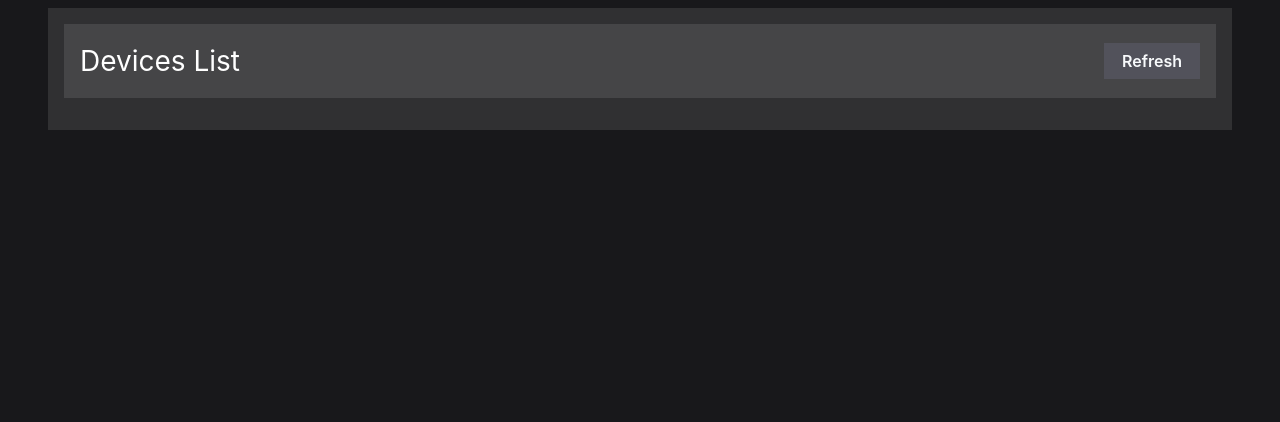
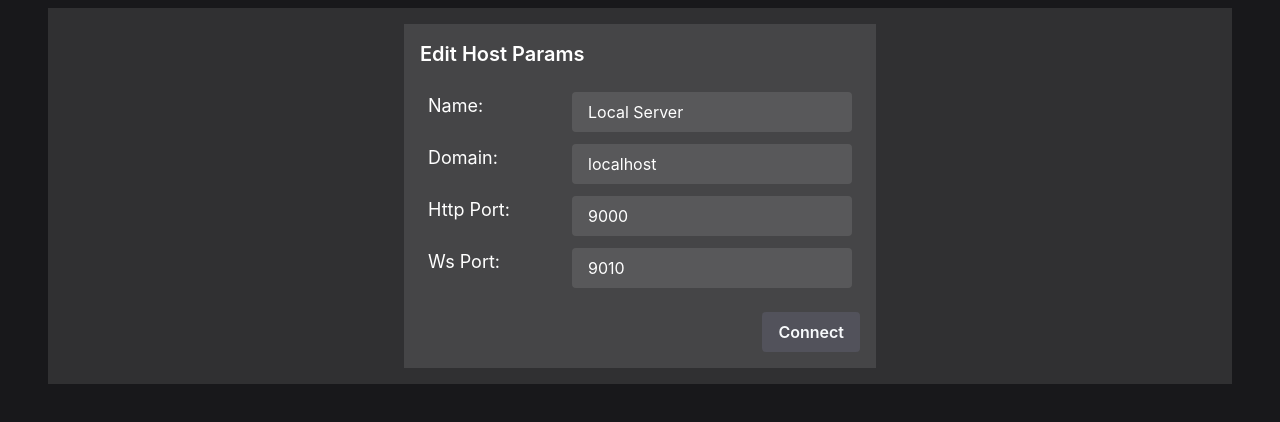
Before and after one commit to GabrielGMartinsBr/remote-gcode-sender, a React (Vite) app in the folder clients/react/: page / in a window 1280 px wide. Shown: the top 422 px of the page. Built offline with nearby package versions, Linux system fonts and the light colour scheme; no server answers.

Commit message:
add host ctrl

```diff
--- a/clients/react/src/components/device-mng/device-term.tsx
+++ b/clients/react/src/components/device-mng/device-term.tsx
@@ -34,11 +34,11 @@ export function DeviceTerm({ logs }: any) {
     useEffect(() => scroll(), [logs])
 
     /*
-        Lifecycles Fns
+        Life Cycles Fns
     */
 
     function onInit() {
-        loadCmdHitory();
+        loadCmdHistory();
     }
 
 
@@ -46,7 +46,7 @@ export function DeviceTerm({ logs }: any) {
         Send Commands
     */
 
-    function loadCmdHitory() {
+    function loadCmdHistory() {
         try {
             const str = localStorage.getItem('RemoteGcodeSender-cmdHistory');
             if (str) {
@@ -98,7 +98,7 @@ export function DeviceTerm({ logs }: any) {
             return;
         }
 
-        if (e && e.keyCode === 13) {
+        if (e && e.key === 'Enter') {
             sendCmd();
         }
     }
@@ -145,7 +145,7 @@ export function DeviceTerm({ logs }: any) {
             </h2>
 
             <div className={
-                'min-h-[256px] max-h-[320px] overflow-auto ' +
+                'h-[320px] overflow-auto ' +
                 'bg-zinc-50 text-zinc-800 p-4'
             }>
                 <pre>{logs}</pre>
--- /dev/null
+++ b/clients/react/src/components/host-ctrl/HostCtrl.tsx
@@ -0,0 +1,149 @@
+import { useAppContext } from '@/AppContext'
+import { ServerHost } from '@/types/server-host';
+import { useEffect, useState } from 'react';
+
+export default function HostCtrl() {
+    const { host, setHost, wsClient } = useAppContext();
+
+    const [name, setName] = useState('');
+    const [domain, setDomain] = useState('');
+    const [httpPort, setHttpPort] = useState('');
+    const [wsPort, setWsPort] = useState('');
+
+    useEffect(() => {
+        loadHost();
+    }, [host]);
+
+    function loadHost() {
+        if (host) {
+            setName(host.name);
+            setDomain(host.domain);
+            setHttpPort(host.httpPort.toString());
+            setWsPort(host.wsPort.toString());
+        }
+    }
+
+    function prepareModel() {
+        return {
+            name,
+            domain,
+            httpPort: parseInt(httpPort),
+            wsPort: parseInt(wsPort),
+        };
+    }
+
+    function validate(params: ServerHost) {
+        return params && params.name &&
+            params.domain && params.httpPort && params.wsPort;
+    }
+
+    function save(params: ServerHost) {
+        setHost(params)
+    }
+
+    function connect() {
+        const params = prepareModel();
+        const isValid = validate(params);
+        if (!wsClient || !isValid) {
+            return;
+        }
+        save(params);
+        const hostUrl = `ws://${params.domain}:${params.wsPort}`
+        wsClient.connect(hostUrl);
+    }
+
+    return (
+        <>
+            <div className="bg-white/10 p-4 mb-4 flex flex-col">
+                <div className="bg-white/10 p-4 w-min mx-auto">
+                    <h2 className="text-xl font-semibold mb-6">
+                        Edit Host Params
+                    </h2>
+
+                    <div className="px-2">
+                        <label className='flex mb-3'>
+                            <span className="block text-lg w-36">
+                                Name:
+                            </span>
+                            <input
+                                type="text"
+                                className={
+                                    'px-4 py-2 bg-white/10 rounded ' +
+                                    'focus:outline-0 focus:ring-2 focus:ring-yellow-400'
+                                }
+                                value={name}
+                                onChange={e => setName(e.target.value)}
+                            />
+                        </label>
+
+                        <label className='flex mb-3'>
+                            <span className="block text-lg w-36">
+                                Domain:
+                            </span>
+                            <input
+                                type="text"
+                                className={
+                                    'px-4 py-2 bg-white/10 rounded ' +
+                                    'focus:outline-0 focus:ring-2 focus:ring-yellow-400'
+                                }
+                                value={domain}
+                                onChange={e => setDomain(e.target.value)}
+                            />
+                        </label>
+
+                        <label className='flex mb-3'>
+                            <span className="block text-lg w-36">
+                                Http Port:
+                            </span>
+                            <input
+                                type="number"
+                                className={
+                                    'px-4 py-2 bg-white/10 rounded ' +
+                                    'focus:outline-0 focus:ring-2 focus:ring-yellow-400'
+                                }
+                                value={httpPort}
+                                onChange={e => setHttpPort(e.target.value)}
+                            />
+                        </label>
+
+                        <label className='flex mb-3'>
+                            <span className="block text-lg w-36">
+                                Ws Port:
+                            </span>
+                            <input
+                                type="number"
+                                className={
+                                    'px-4 py-2 bg-white/10 rounded ' +
+                                    'focus:outline-0 focus:ring-2 focus:ring-yellow-400'
+                                }
+                                value={wsPort}
+                                onChange={e => setWsPort(e.target.value)}
+                            />
+                        </label>
+                    </div>
+
+                    <div className="flex justify-end mt-6">
+                        {/* <button
+                            onClick={reset}
+                            className={
+                                'px-4 py-2 rounded mr-2 ' +
+                                'focus:outline-0 focus:ring-2 focus:ring-yellow-400'
+                            }
+                        >
+                            Reset
+                        </button> */}
+                        <button
+                            onClick={connect}
+                            className={
+                                'px-4 py-2 rounded ' +
+                                'focus:outline-0 focus:ring-2 focus:ring-yellow-400'
+                            }
+                        >
+                            Connect
+                        </button>
+                    </div>
+                </div>
+            </div>
+        </>
+    )
+}
--- a/clients/react/src/view/ViewCtrl.tsx
+++ b/clients/react/src/view/ViewCtrl.tsx
@@ -1,24 +1,38 @@
-import { useEffect, useState } from 'react'
+import { useEffect, useMemo, useState } from 'react'
 import { filter } from 'rxjs';
 import { DeviceMngPage } from '@/components/device-mng/device-mng';
 import { DeviceSelectorPage } from '@/components/device-selector/device-selector';
 import { Transition } from '@headlessui/react';
 import { useAppContext } from '@/AppContext';
+import HostCtrl from '@/components/host-ctrl/HostCtrl';
 
 export default function ViewCtrl() {
     const [connected, setConnected] = useState(false);
-    const { wsClient, host } = useAppContext();
+    const [attached, setAttached] = useState(false);
+    const { wsClient } = useAppContext();
+
+    // useEffect(() => {
+    //     if (!wsClient || !host) {
+    //         return;
+    //     }
+    //     const hostUrl = `ws://${host.domain}:${host.wsPort}`
+    //     wsClient.connect(hostUrl);
+    //     return () => {
+    //         wsClient.disconnect();
+    //     }
+    // }, [])
 
     useEffect(() => {
-        if (!wsClient || !host) {
+        if (!wsClient) {
             return;
         }
-        const hostUrl = `ws://${host.domain}:${host.wsPort}`
-        wsClient.connect(hostUrl);
+        const $ = wsClient.ready.subscribe(() => {
+            setConnected(true);
+        });
         return () => {
-            wsClient.disconnect();
+            $.unsubscribe();
         }
-    }, [])
+    }, []);
 
     useEffect(() => {
         if (!wsClient) {
@@ -32,22 +46,45 @@ export default function ViewCtrl() {
             .subscribe(event => {
                 switch (event.cmd) {
                     case 'serialDeviceStatus':
-                        setConnected(
+                        setAttached(
                             event.data.opened || false
                         )
                 }
             });
-
         return () => {
             $.unsubscribe();
         }
     }, []);
 
+    const isView = useMemo(() => {
+        const hostCtrl = !connected;
+        const deviceSelector = connected && !attached;
+        const deviceMng = connected && attached;
+        return {
+            hostCtrl,
+            deviceSelector,
+            deviceMng,
+        }
+    }, [connected, attached]);
+
     return (
         <>
+            {/* Host Ctrl */}
+            <Transition
+                appear show={isView.hostCtrl} as='div'
+                enter='ease-out duration-300'
+                enterFrom='opacity-0 -translate-y-full'
+                enterTo='opacity-100 translate-y-0'
+                leave='ease-in duration-150 translate-y-0 absolute inset-0'
+                leaveFrom='opacity-100 translate-y-0'
+                leaveTo='opacity-0 -translate-y-full'
+            >
+                <HostCtrl />
+            </Transition>
+
             {/* Device Selector */}
             <Transition
-                appear show={!connected} as='div'
+                appear show={isView.deviceSelector} as='div'
                 enter='ease-out duration-300'
                 enterFrom='opacity-0 -translate-y-full'
                 enterTo='opacity-100 translate-y-0'
@@ -60,7 +97,7 @@ export default function ViewCtrl() {
 
             {/* Device Mng */}
             <Transition
-                appear show={connected} as='div'
+                appear show={isView.deviceMng} as='div'
                 enter='ease-out duration-300'
                 enterFrom='opacity-0 translate-y-full'
                 enterTo='opacity-100 translate-y-0'
```
